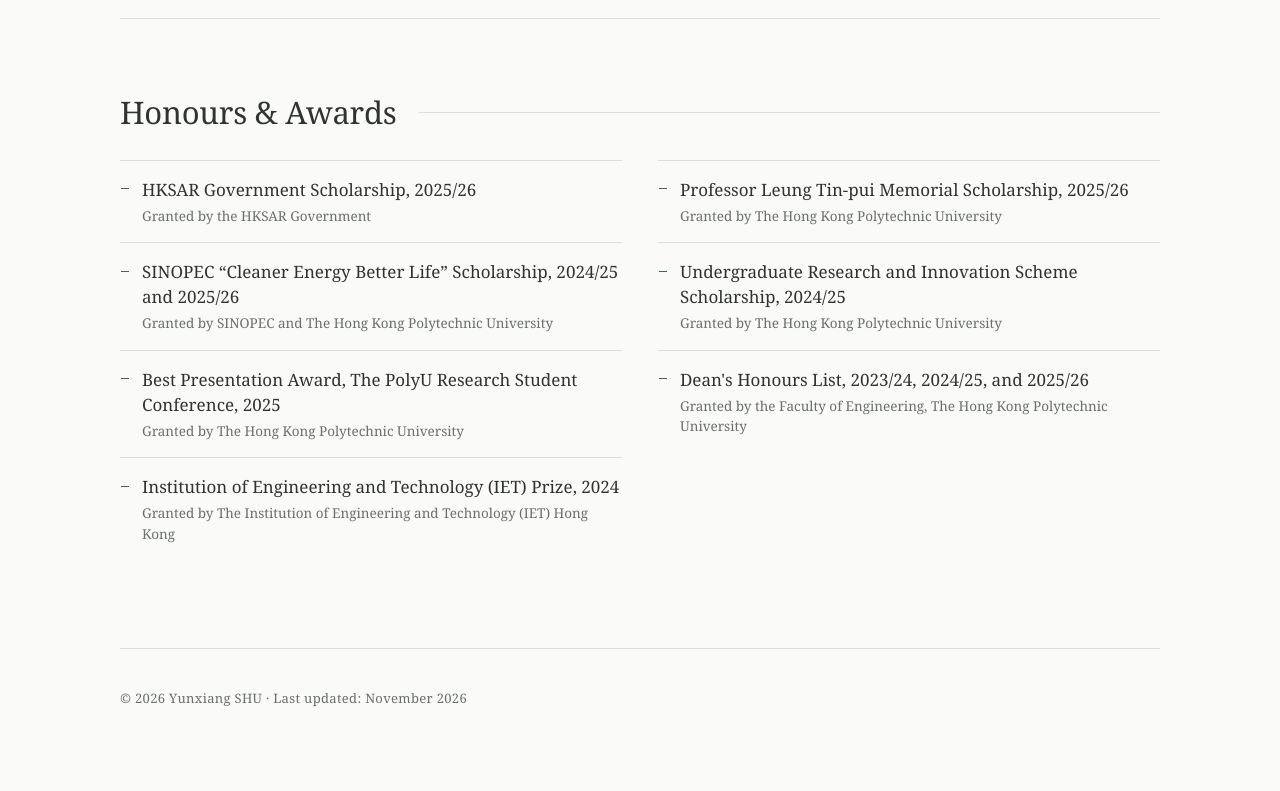
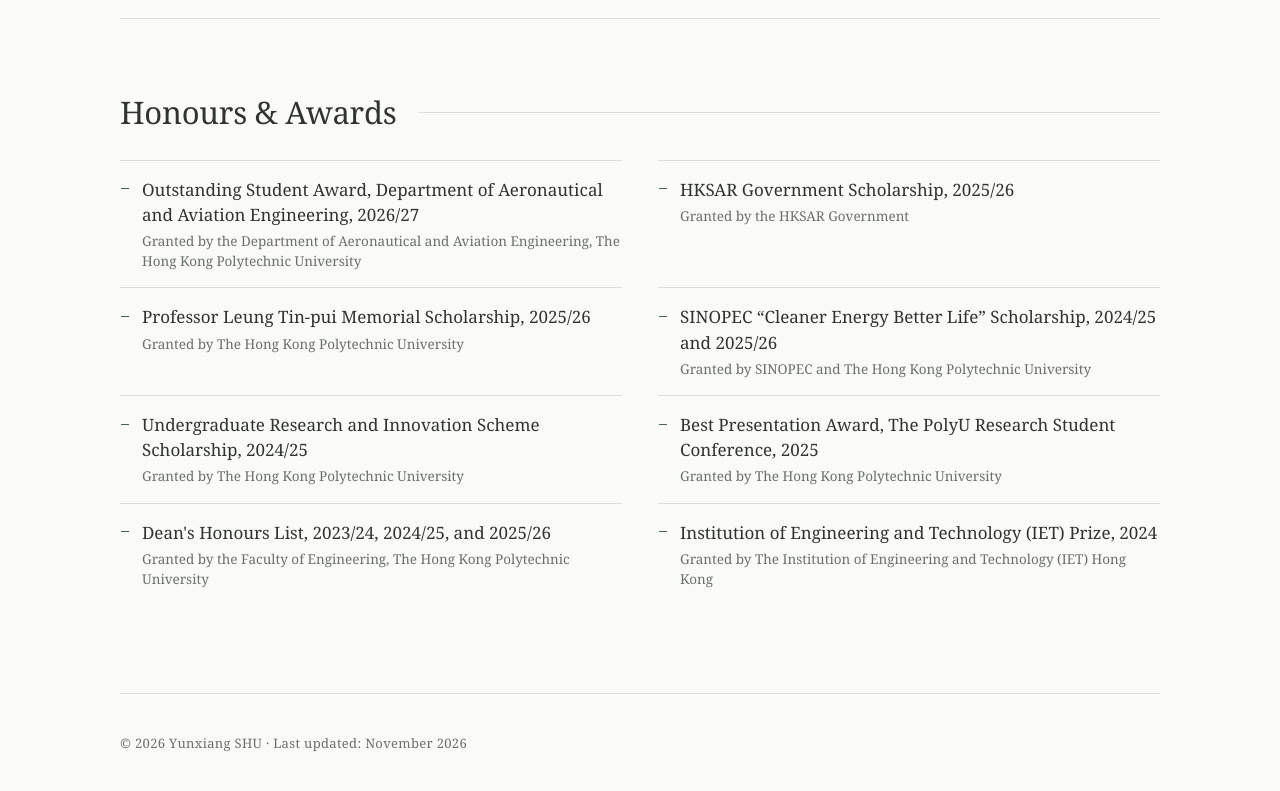
Before and after one commit to Richard2025-hub/richard2025-hub.github.io, a plain HTML site: page index.html in a window 1280 px wide. Shown: the part 2053-2844 px from the top of the page. Before the commit the page ends 2819 px from the top, so only its background shows below. Drawn offline with Linux system fonts and the light colour scheme.

Commit message:
Add Outstanding Student Award 2026/27

```diff
--- a/index.html
+++ b/index.html
@@ -362,6 +362,10 @@
         <h2>Honours &amp; Awards</h2>
         <ul class="plain-list compact honours-list">
           <li>
+            Outstanding Student Award, Department of Aeronautical and Aviation Engineering, 2026/27
+            <span class="honour-grantor">Granted by the Department of Aeronautical and Aviation Engineering, The Hong Kong Polytechnic University</span>
+          </li>
+          <li>
             HKSAR Government Scholarship, 2025/26
             <span class="honour-grantor">Granted by the HKSAR Government</span>
           </li>
```
